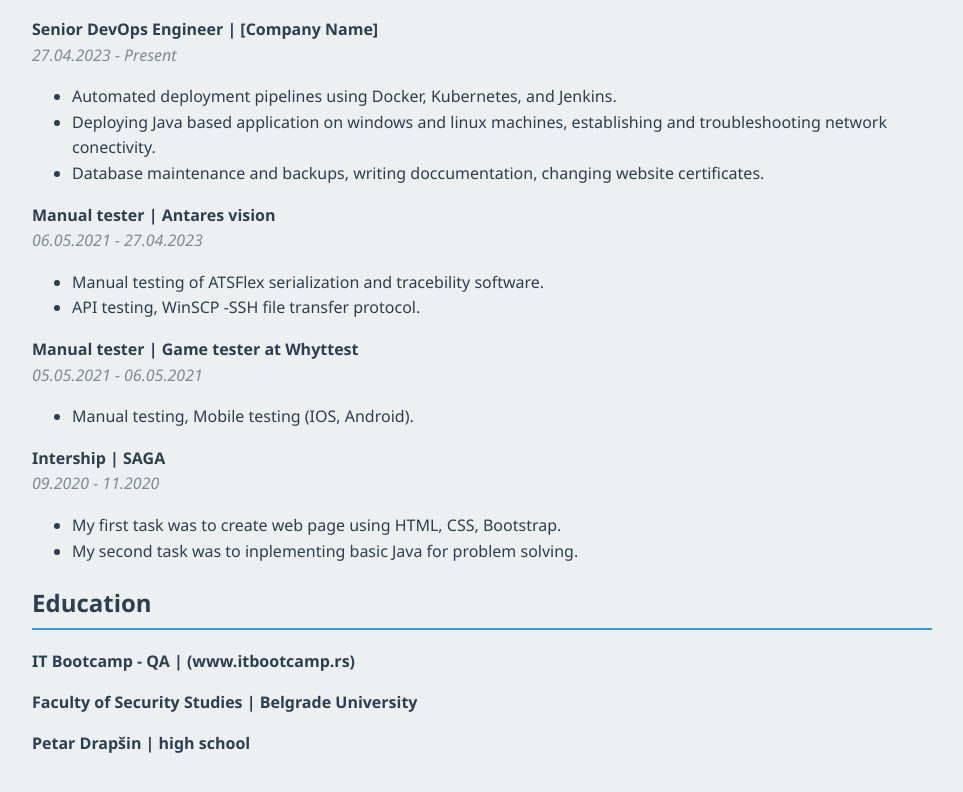
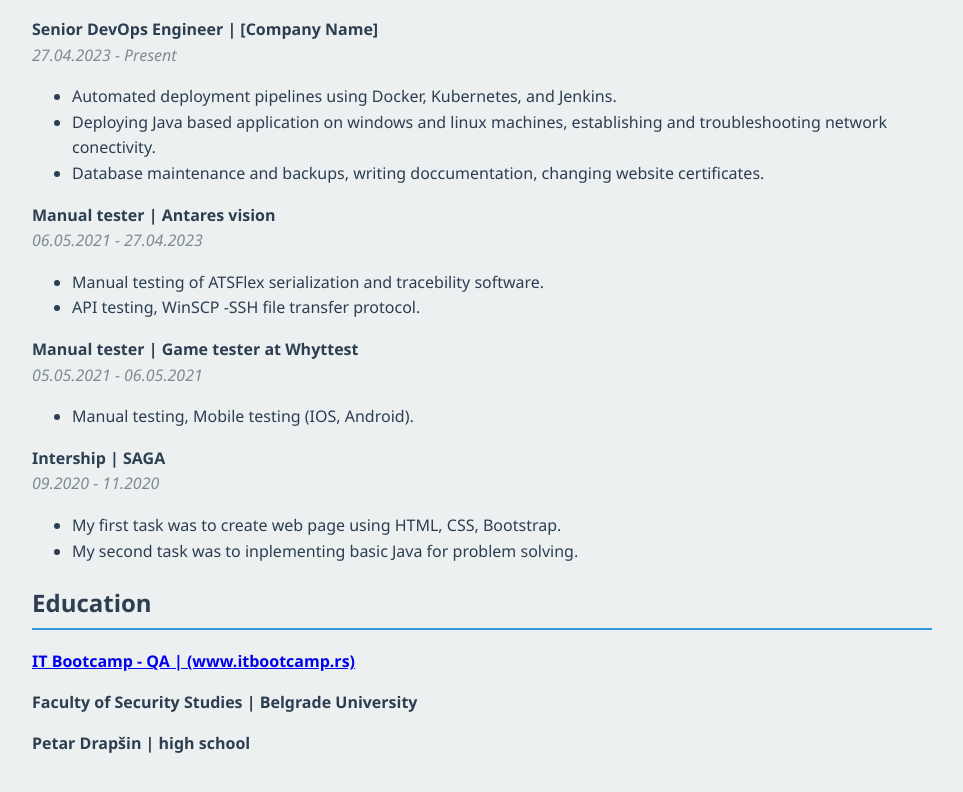
Before and after one commit to MojGithubNalog/MojGithubNalog.github.io, a plain HTML site: page index.html in a window 1280 px wide. Shown: the part 600-1392 px from the top of the page, without its empty margins (158-1121 px from the left). Drawn offline with Linux system fonts and the light colour scheme.

Commit message:
Update index.html

```diff
--- a/index.html
+++ b/index.html
@@ -307,7 +307,7 @@
         <section id="education">
             <h2>Education</h2>
              <div class="degree">
-                    <div class="degree-title">IT Bootcamp - QA | (www.itbootcamp.rs)</div>
+                    <div class="degree-title"><a href="https://www.itbootcamp.rs" target="_blank">IT Bootcamp - QA | (www.itbootcamp.rs)</a></div>
                 </div>
             <div class="education">
                 <div class="degree">
```
